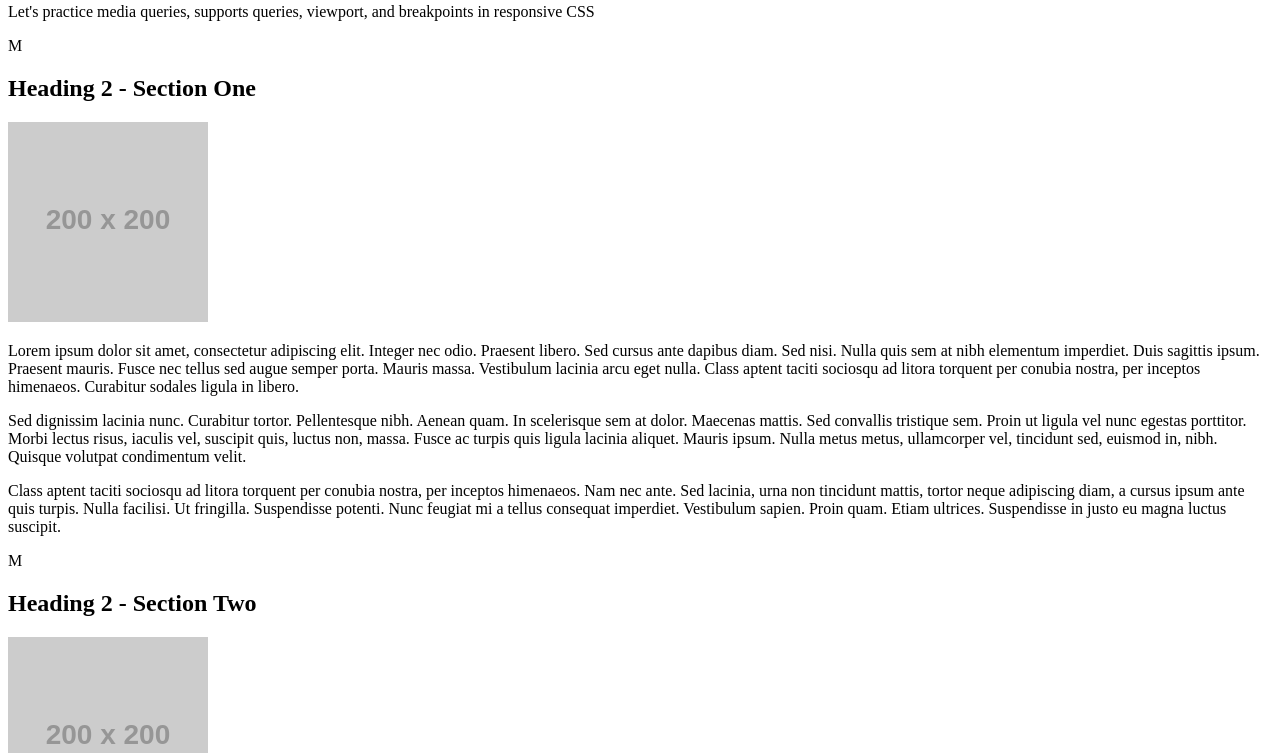
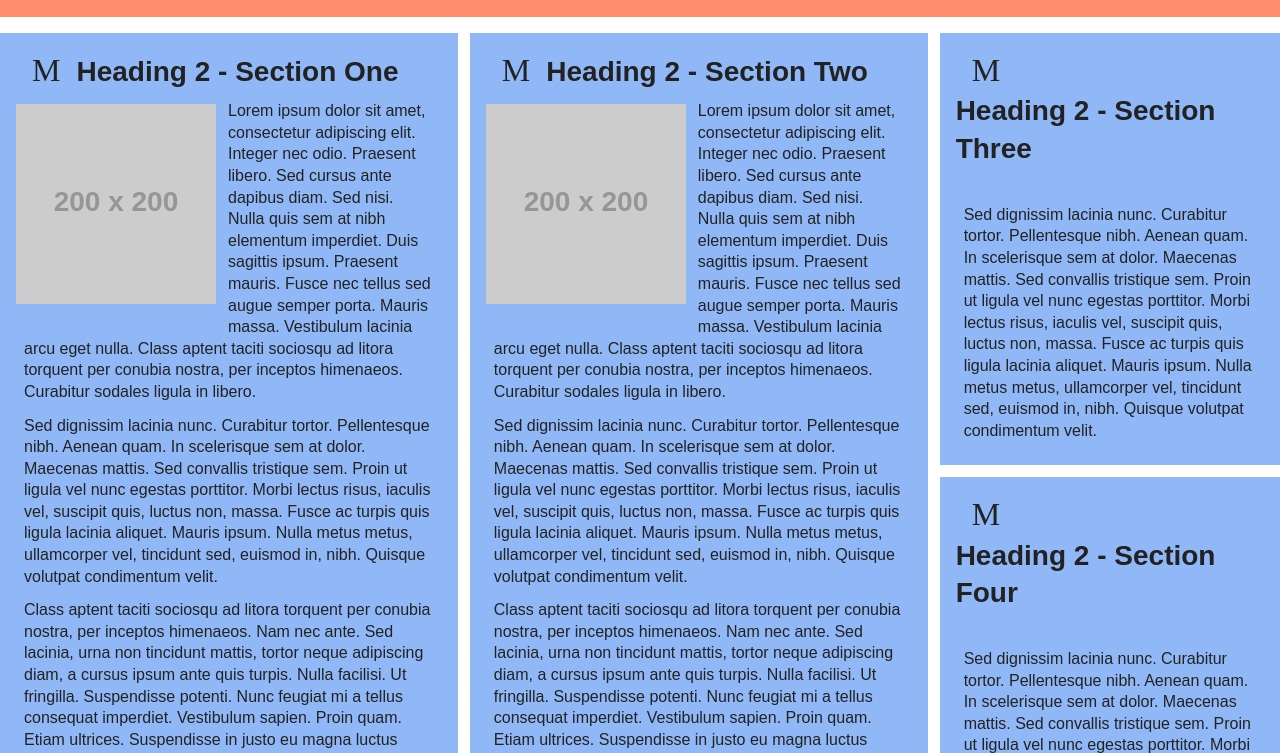
Before and after one commit to bmiles11/viewport, a plain HTML site: page index.html in a window 1280 px wide. Shown: the part 111-864 px from the top of the page. Drawn offline with Linux system fonts and the light colour scheme; placeholder pictures from the web are drawn by us; some icons are missing.

Commit message:
CSS updated

```diff
--- a/MILES.styles.css
+++ b/MILES.styles.css
@@ -1,7 +1,54 @@
-/* YOUR NAME GOES HERE */
+/* Bryanna Miles */
 
 /* --------------- ADD CSS RESET TO THE FILE HERE --------------- */
+/* http://meyerweb.com/eric/tools/css/reset/
+   v2.0 | 20110126
+   License: none (public domain)
+*/
 
+html, body, div, span, applet, object, iframe,
+h1, h2, h3, h4, h5, h6, p, blockquote, pre,
+a, abbr, acronym, address, big, cite, code,
+del, dfn, em, img, ins, kbd, q, s, samp,
+small, strike, strong, sub, sup, tt, var,
+b, u, i, center,
+dl, dt, dd, ol, ul, li,
+fieldset, form, label, legend,
+table, caption, tbody, tfoot, thead, tr, th, td,
+article, aside, canvas, details, embed,
+figure, figcaption, footer, header, hgroup,
+menu, nav, output, ruby, section, summary,
+time, mark, audio, video {
+	margin: 0;
+	padding: 0;
+	border: 0;
+	font-size: 100%;
+	font: inherit;
+	vertical-align: baseline;
+}
+/* HTML5 display-role reset for older browsers */
+article, aside, details, figcaption, figure,
+footer, header, hgroup, menu, nav, section {
+	display: block;
+}
+body {
+	line-height: 1;
+}
+ol, ul {
+	list-style: none;
+}
+blockquote, q {
+	quotes: none;
+}
+blockquote:before, blockquote:after,
+q:before, q:after {
+	content: '';
+	content: none;
+}
+table {
+	border-collapse: collapse;
+	border-spacing: 0;
+}
 
 
 /* ----- AUTOPREFIXER FOR VS CODE WAS USED FOR VENDOR PREFIXES ----- */
@@ -31,7 +78,11 @@
 
 /* ----- CHECK FOR USER DARK MODE PREFERENCE ----- */
 /* --------------- BEGIN USER PREFERS DARK COLOR SCHEME QUERY --------------- */
-
+@media (prefers-color-scheme: dark) {
+    body {
+        background-color: var(--dark-gray);
+    }
+}
 /* CHANGE THE BODY'S BACKGROUND COLOR TO THE DARK GRAY IF THE USER PREFERS DARK MODE */
 
 /* --------------- END USER PREFERS DARK COLOR SCHEME QUERY --------------- */
@@ -150,7 +201,9 @@ img{
 
 /* ---------- SMALL SCREEN STYLES ---------- */
 /* --------------- BEGIN SMALL SCREEN SIZES --------------- */
-    /* header, footer{
+@media screen and (min-width: 500px){
+
+    header, footer{
         background-color: var(--lime-green);
         color: var(--dark-gray);
     }
@@ -175,14 +228,16 @@ img{
     img{
         width: 200px;
         max-width: 200px;
-    } */
+    }
+}
 /* --------------- END SMALL SCREEN SIZES --------------- */
 
 
 
 /* ---------- MEDIUM SCREEN STYLES ---------- */
 /* --------------- BEGIN MEDIUM SCREEN SIZES --------------- */
-    /* header, footer{
+@media screen and (min-width: 750px){
+    header, footer{
         background-color: var(--black);
         color: var(--white);
     }
@@ -207,14 +262,16 @@ img{
     #seven{
         grid-column: 3/4;
         grid-row: 3/5;
-    } */
+    }
+}
 /* --------------- END MEDIUM SCREEN SIZES --------------- */
 
 
 
 /* ---------- LARGE SCREEN STYLES ---------- */
 /* --------------- BEGIN LARGE SCREEN SIZES --------------- */
-    /* header, footer{
+@media screen and (min-width: 1000px){
+    header, footer{
         background-color: var(--lime-green);
         color: var(--dark-gray);
     }
@@ -245,24 +302,30 @@ img{
 
     #seven, #eight{
         grid-row: 3/4;
-    } */
+    }
+}
 /* --------------- END LARGE SCREEN SIZES --------------- */
 
 
 
 /* ---------- ADJUSTING RESPONSIVE IMAGE SIZE ---------- */
 /* --------------- BEGIN RESPONSIVE IMAGE ADJUST SIZES --------------- */
-    /* img{
+@media (min-resolution: 1.5dppx){
+
+    img{
         width: 300px;
         max-width: 300px;
-    } */
+    }
+}
 /* --------------- END RESPONSIVE IMAGE ADJUST SIZES --------------- */
 
 
 
 /* ---------- EXTRA LARGE SCREEN STYLES ---------- */
 /* --------------- BEGIN EXTRA LARGE SCREEN SIZES --------------- */
-    /* header, footer{
+@media screen and (min-width: 1200px){
+
+    header, footer{
         background-color: var(--orange);
         padding-left: 5%;
     }
@@ -327,5 +390,6 @@ img{
 
     #three p, #four p, #five p, #six p{
         padding-top: 2em;
-    } */
+    }
+}
 /* --------------- END EXTRA LARGE SCREEN SIZES --------------- */
--- a/index.html
+++ b/index.html
@@ -15,6 +15,7 @@
         <link rel="icon" type="image/png" sizes="16x16" href="favicon-16x16.png">
         <link href="https://res.cloudinary.com/dr6lvwubh/raw/upload/v1581441981/Anicons/anicons-regular.css" rel="stylesheet">
         <!-- Add a link to your properly named CSS file here -->
+        <link rel="stylesheet" href="MILES.styles.css">
     </head>
     <body>
         <header>
```
